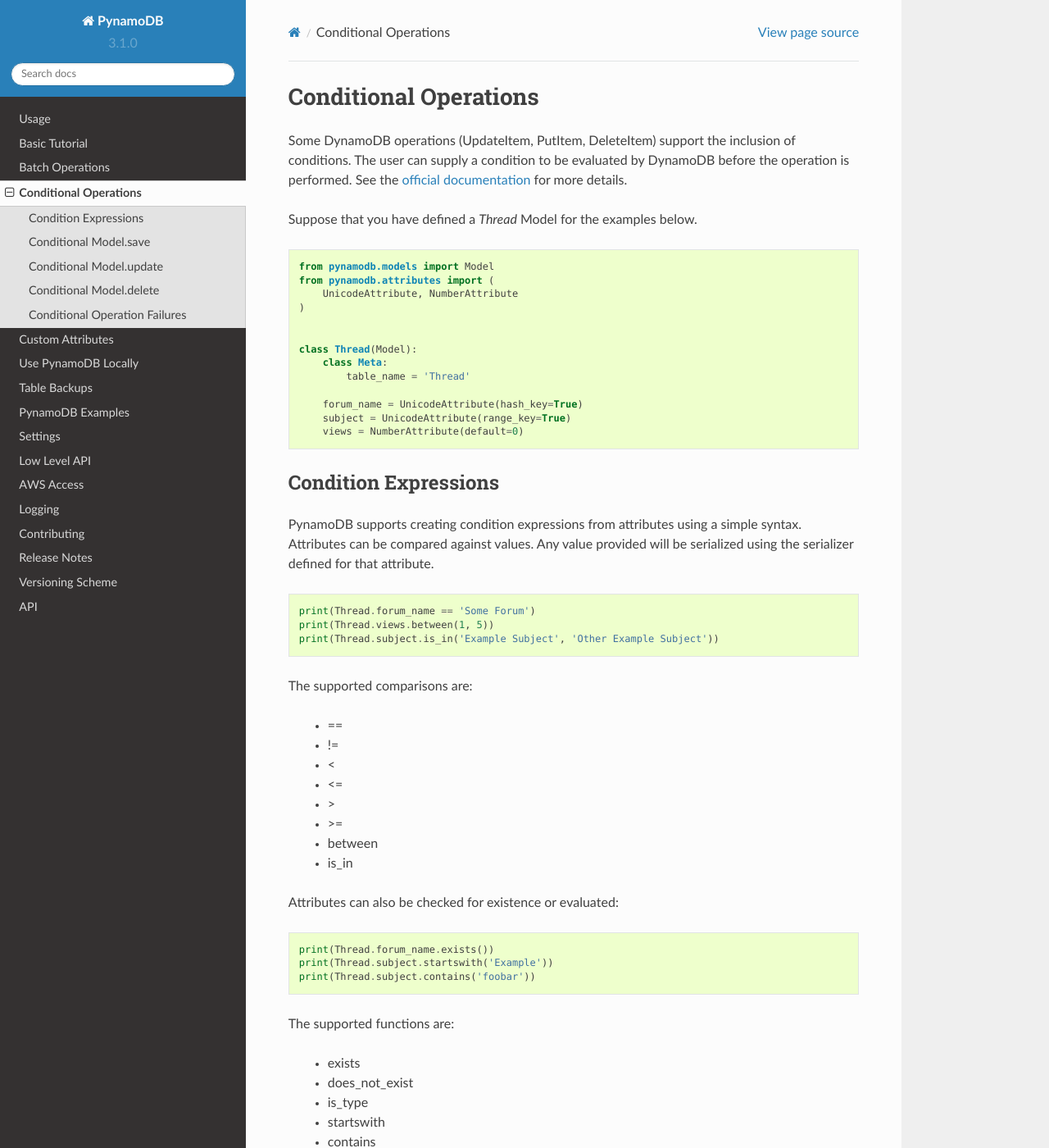
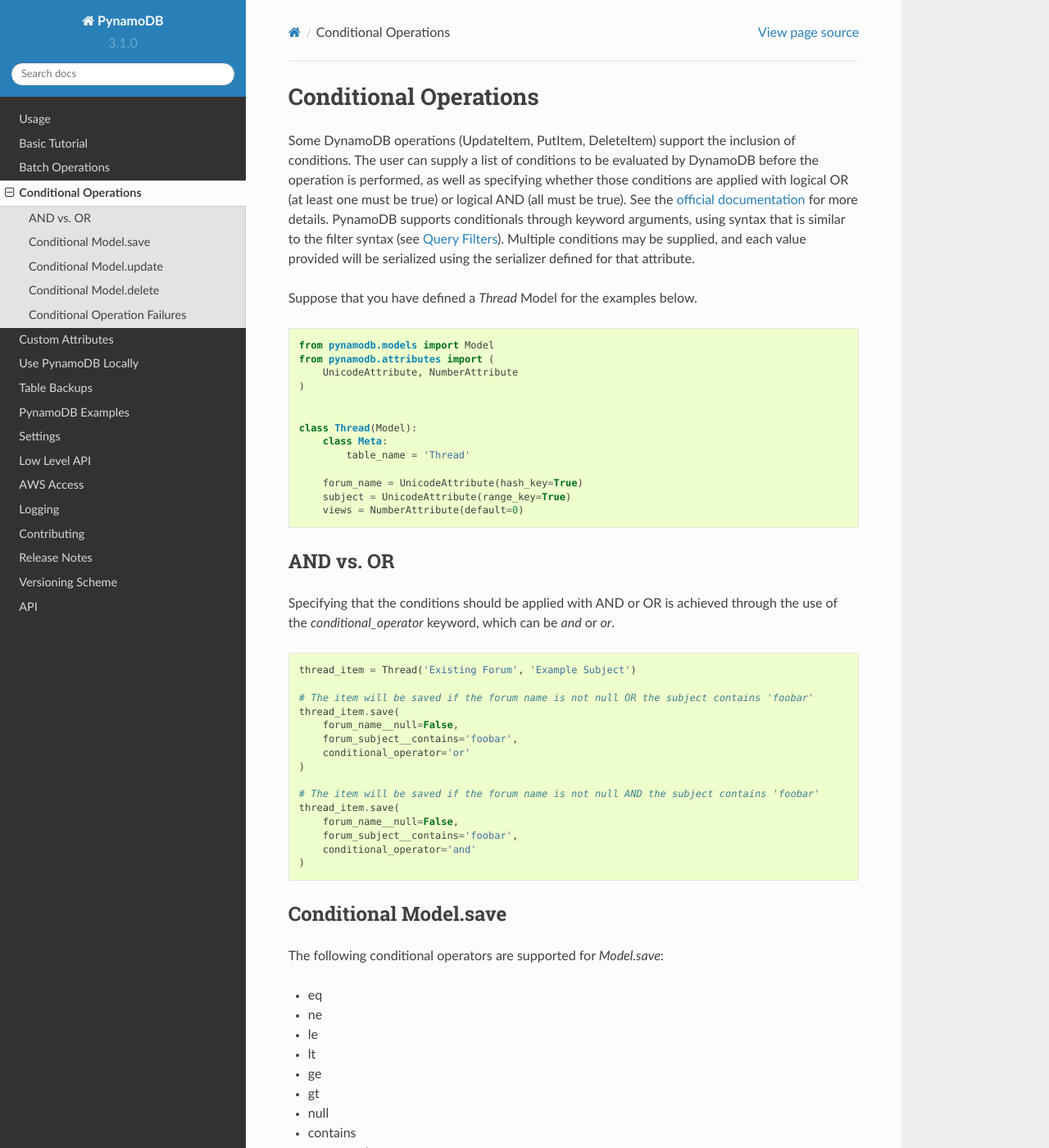
Before and after one commit to pynamodb/PynamoDB, a Sphinx documentation site: the page built from docs/conditional.rst, in a window 1280 px wide and 1400 px high. Shown: the whole window at 82% size. Built offline with Sphinx 7.4.7 and the Read the Docs theme 2.0.0, drawn with Linux system fonts in a browser that asks for light colours; pages that are not in the unit, such as notebooks, are missing from menus; some of the changed text lies outside the part shown.

Commit message:
revert documentation changes

```diff
--- a/docs/conditional.rst
+++ b/docs/conditional.rst
@@ -1,9 +1,11 @@
 Conditional Operations
 ======================
 
-Some DynamoDB operations (UpdateItem, PutItem, DeleteItem) support the inclusion of conditions. The user can supply a condition to be
-evaluated by DynamoDB before the operation is performed. See the `official documentation <http://http://docs.aws.amazon.com/amazondynamodb/latest/developerguide/WorkingWithItems.html#WorkingWithItems.ConditionalUpdate>`_
-for more details.
+Some DynamoDB operations (UpdateItem, PutItem, DeleteItem) support the inclusion of conditions. The user can supply a list of conditions to be
+evaluated by DynamoDB before the operation is performed, as well as specifying whether those conditions are
+applied with logical OR (at least one must be true) or logical AND (all must be true). See the `official documentation <http://docs.aws.amazon.com/amazondynamodb/latest/developerguide/WorkingWithItems.html#ConditionalExpressions>`_
+for more details. PynamoDB supports conditionals through keyword arguments, using syntax that is similar to the filter syntax (see :ref:`filtering`).
+Multiple conditions may be supplied, and each value provided will be serialized using the serializer defined for that attribute.
 
 Suppose that you have defined a `Thread` Model for the examples below.
 
@@ -24,95 +26,113 @@
         views = NumberAttribute(default=0)
 
 
-Condition Expressions
-^^^^^^^^^^^^^^^^^^^^^
+AND vs. OR
+^^^^^^^^^^
 
-PynamoDB supports creating condition expressions from attributes using a simple syntax. Attributes can be compared against values.
-Any value provided will be serialized using the serializer defined for that attribute.
-
-.. code-block:: python
-
-    print(Thread.forum_name == 'Some Forum')
-    print(Thread.views.between(1, 5))
-    print(Thread.subject.is_in('Example Subject', 'Other Example Subject'))
-
-The supported comparisons are:
-
- * ==
- * !=
- * <
- * <=
- * >
- * >=
- * between
- * is_in
-
-Attributes can also be checked for existence or evaluated:
-
-.. code-block:: python
-
-    print(Thread.forum_name.exists())
-    print(Thread.subject.startswith('Example'))
-    print(Thread.subject.contains('foobar'))
-
-The supported functions are:
-
- * exists
- * does_not_exist
- * is_type
- * startswith
- * contains
- * size()
-
-Conditions can be combined using logical operations:
-
-.. code-block:: python
-
-    print(Thread.forum_name.does_not_exist() | (Thread.views.between(1, 5) & ~(Thread.views == 3)))
-
-Finally, if necessary, you can use document paths to access nested list and map attributes:
-
-.. code-block:: python
-
-    from pynamodb.expressions.condition import size
-
-    print(size('foo.bar[0].baz') == 0)
-
-
-Conditional Model.save
-^^^^^^^^^^^^^^^^^^^^^^
-
-This example saves a `Thread` item, only if the item exists.
+Specifying that the conditions should be applied with AND or OR is achieved through the use of the `conditional_operator` keyword,
+which can be `and` or `or`.
 
 .. code-block:: python
 
     thread_item = Thread('Existing Forum', 'Example Subject')
 
-    # DynamoDB will only save the item if forum_name exists
-    print(thread_item.save(Thread.forum_name.exists())
+    # The item will be saved if the forum name is not null OR the subject contains 'foobar'
+    thread_item.save(
+        forum_name__null=False,
+        forum_subject__contains='foobar',
+        conditional_operator='or'
+    )
+
+    # The item will be saved if the forum name is not null AND the subject contains 'foobar'
+    thread_item.save(
+        forum_name__null=False,
+        forum_subject__contains='foobar',
+        conditional_operator='and'
+    )
+
+Conditional Model.save
+^^^^^^^^^^^^^^^^^^^^^^
+
+The following conditional operators are supported for `Model.save`:
+
+* eq
+* ne
+* le
+* lt
+* ge
+* gt
+* null
+* contains
+* not_contains
+* begins_with
+* in
+* between
+
+This example saves a `Thread` item, only if the item exists, and the `forum_name` attribute is not null.
+
+.. code-block:: python
+
+    thread_item = Thread('Existing Forum', 'Example Subject')
+
+    # DynamoDB will only save the item if forum_name exists and is not null
+    print(thread_item.save(forum_name__null=False)
 
     # You can specify multiple conditions
-    print(thread_item.save(Thread.forum_name.exists() & Thread.forum_subject.contains('foobar')))
+    print(thread_item.save(forum_name__null=False, forum_subject__contains='foobar'))
 
 
 Conditional Model.update
 ^^^^^^^^^^^^^^^^^^^^^^^^
 
-This example will update a `Thread` item, if the `views` attribute is less than 5 *OR* greater than 10:
+The following conditional operators are supported for `Model.update`:
+
+* eq
+* ne
+* le
+* lt
+* ge
+* gt
+* null
+* contains
+* not_contains
+* begins_with
+* in
+* between
+
+This example will update a `Thread` item, if the `forum_name` attribute equals 'Some Forum' *OR* the subject is not null:
 
 .. code-block:: python
 
-    thread_item.update((Thread.views < 5) | (Thread.views > 10))
+    thread_item.update(
+        conditional_operator='or',
+        forum_name__eq='Some Forum',
+        subject__null=False)
+    )
 
 
 Conditional Model.delete
 ^^^^^^^^^^^^^^^^^^^^^^^^
 
+The following conditional operators are supported for `Model.delete`:
+
+* eq
+* ne
+* le
+* lt
+* ge
+* gt
+* null
+* contains
+* not_contains
+* begins_with
+* in
+* between
+
 This example will delete the item, only if its `views` attribute is equal to 0.
 
 .. code-block:: python
 
-    print(thread_item.delete(Thread.views == 0))
+    print(thread_item.delete(views__eq=0))
 
 Conditional Operation Failures
 ^^^^^^^^^^^^^^^^^^^^^^^^^^^^^^
@@ -122,7 +142,7 @@
 .. code-block:: python
 
     try:
-        thread_item.save(Thread.forum_name.exists())
+        thread_item.save(forum_name__null=False)
     except PutError as e:
         if isinstance(e.cause, ClientError):
             code = e.cause.response['Error'].get('Code')
```
Also changed, not shown: 1 other file.
